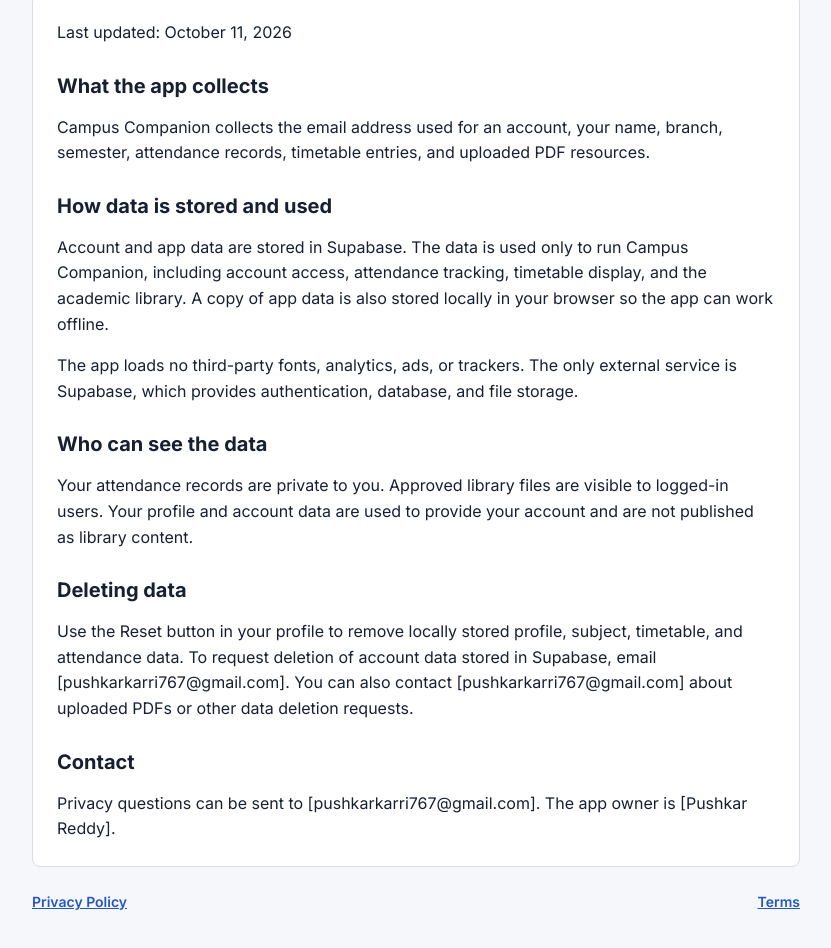
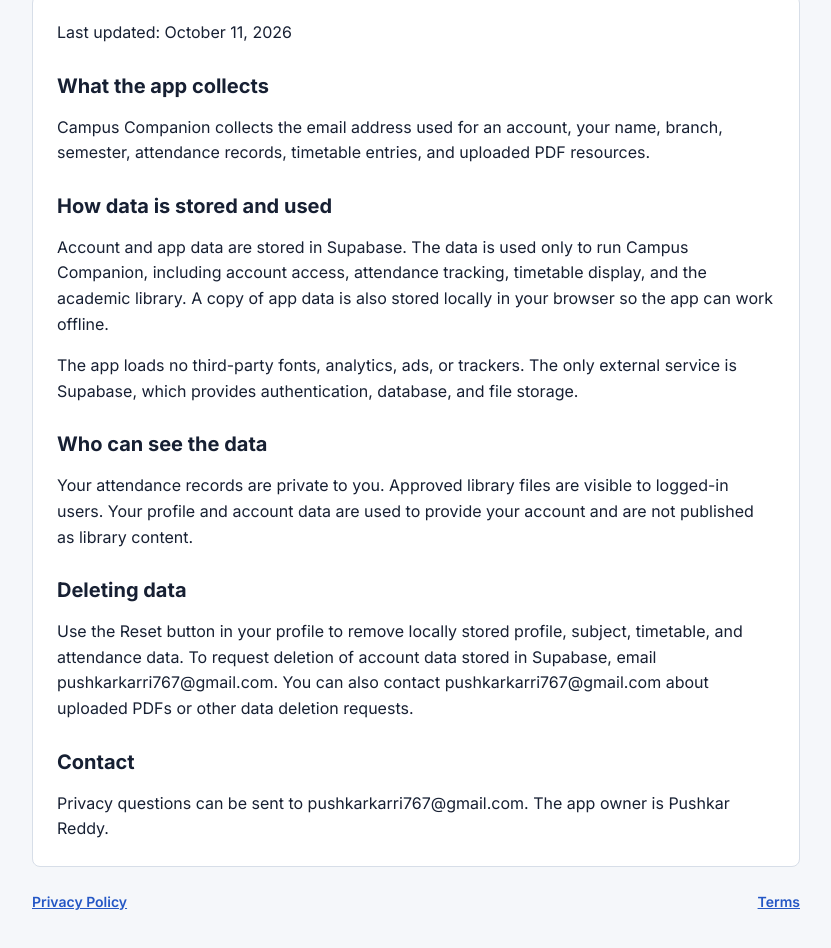
Before and after one commit to pushkarreddy-25/campus-companion, a plain HTML site: page privacy.html in a window 1280 px wide. Shown: the part 164-1112 px from the top of the page, without its empty margins (224-1055 px from the left). Drawn offline with Linux system fonts and the light colour scheme.

Commit message:
Remove brackets from contact details

```diff
--- a/privacy.html
+++ b/privacy.html
@@ -41,10 +41,10 @@
         and account data are used to provide your account and are not published as library content.</p>
       <h2>Deleting data</h2>
       <p>Use the Reset button in your profile to remove locally stored profile, subject, timetable, and attendance data.
-        To request deletion of account data stored in Supabase, email [pushkarkarri767@gmail.com]. You can also contact
-        [pushkarkarri767@gmail.com] about uploaded PDFs or other data deletion requests.</p>
+        To request deletion of account data stored in Supabase, email pushkarkarri767@gmail.com. You can also contact
+        pushkarkarri767@gmail.com about uploaded PDFs or other data deletion requests.</p>
       <h2>Contact</h2>
-      <p>Privacy questions can be sent to [pushkarkarri767@gmail.com]. The app owner is [Pushkar Reddy].</p>
+      <p>Privacy questions can be sent to pushkarkarri767@gmail.com. The app owner is Pushkar Reddy.</p>
     </article>
     <footer class="app-footer">
       <a href="privacy.html">Privacy Policy</a>
```
Also changed, not shown: terms.html (+1 -1 lines).
